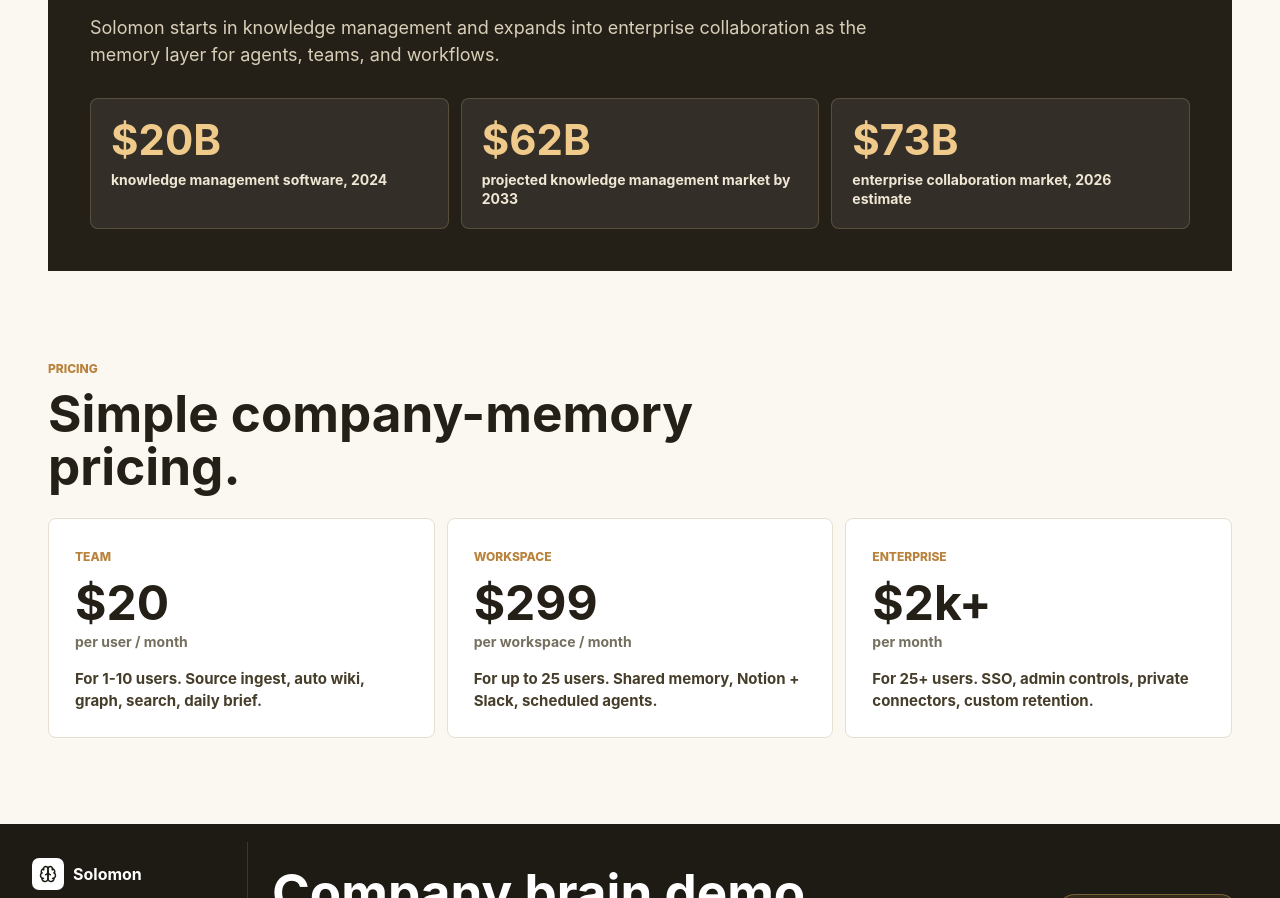
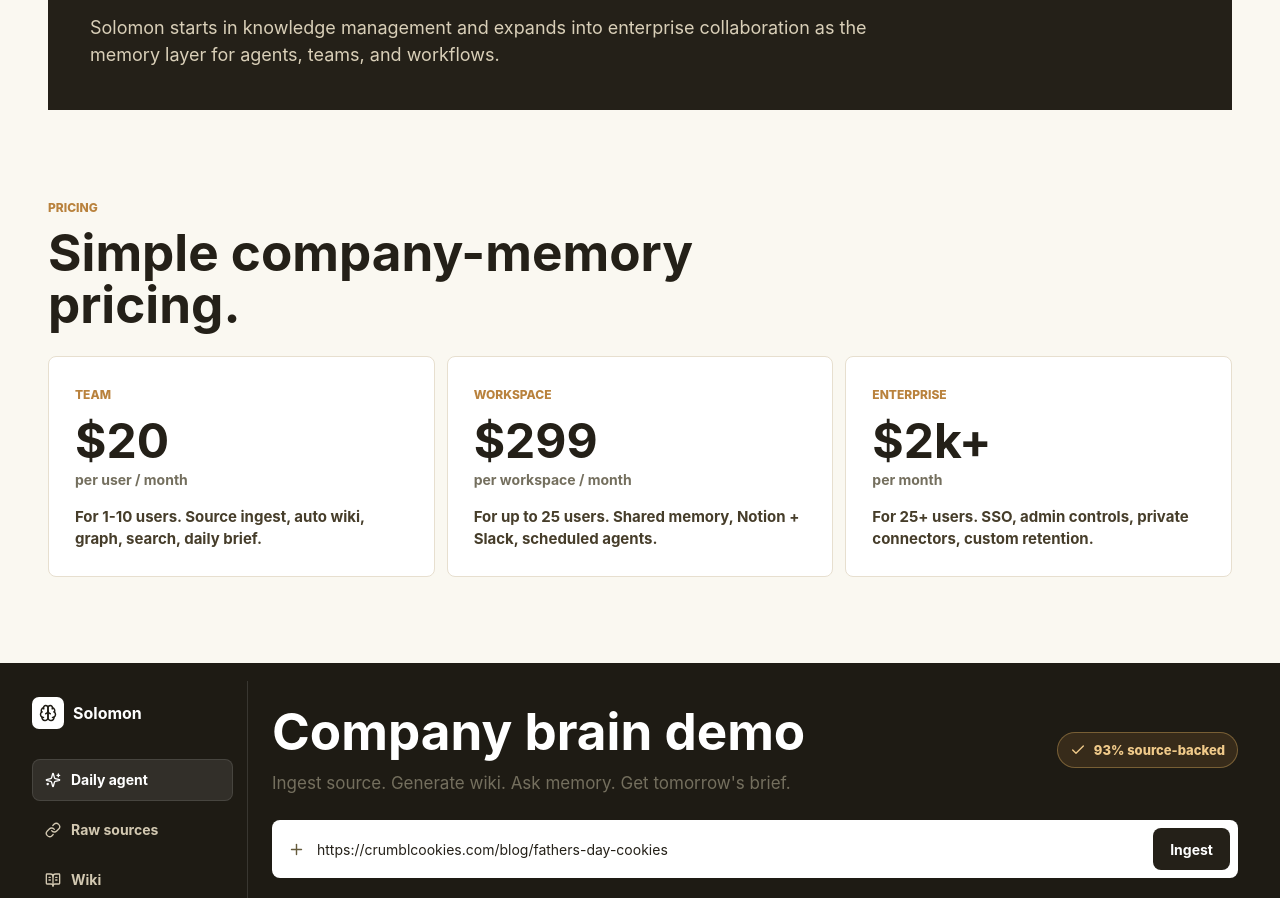
Before and after one commit to KGC3D/solomon-company-memory, a React (Vite) app: page / in a window 1280 px wide. Shown: the part 2568-3466 px from the top of the page. Built offline with nearby package versions, Linux system fonts and the light colour scheme.

Commit message:
Remove market stat cards

```diff
--- a/src/App.jsx
+++ b/src/App.jsx
@@ -417,20 +417,6 @@ function MarketOpportunity() {
         Solomon starts in knowledge management and expands into enterprise
         collaboration as the memory layer for agents, teams, and workflows.
       </p>
-      <div className="marketStats">
-        <div>
-          <strong>$20B</strong>
-          <small>knowledge management software, 2024</small>
-        </div>
-        <div>
-          <strong>$62B</strong>
-          <small>projected knowledge management market by 2033</small>
-        </div>
-        <div>
-          <strong>$73B</strong>
-          <small>enterprise collaboration market, 2026 estimate</small>
-        </div>
-      </div>
     </section>
   );
 }
--- a/src/styles.css
+++ b/src/styles.css
@@ -641,36 +641,6 @@ a {
   max-width: 790px;
 }
 
-.marketStats {
-  display: grid;
-  gap: 12px;
-  grid-template-columns: repeat(3, 1fr);
-  margin-top: 30px;
-}
-
-.marketStats div {
-  background: rgba(255, 255, 255, 0.07);
-  border: 1px solid rgba(240, 202, 138, 0.2);
-  border-radius: 8px;
-  padding: 20px;
-}
-
-.marketStats strong {
-  color: #f0ca8a;
-  display: block;
-  font-size: 42px;
-  line-height: 1;
-}
-
-.marketStats small {
-  color: #efe6d4;
-  display: block;
-  font-size: 14px;
-  font-weight: 700;
-  line-height: 1.35;
-  margin-top: 10px;
-}
-
 .dashboard {
   background: #1e1b14;
   color: #f4efe3;
@@ -926,10 +896,6 @@ a {
     padding: 28px;
   }
 
-  .marketStats {
-    grid-template-columns: 1fr;
-  }
-
   .dashboard {
     grid-template-columns: 1fr;
   }
```
